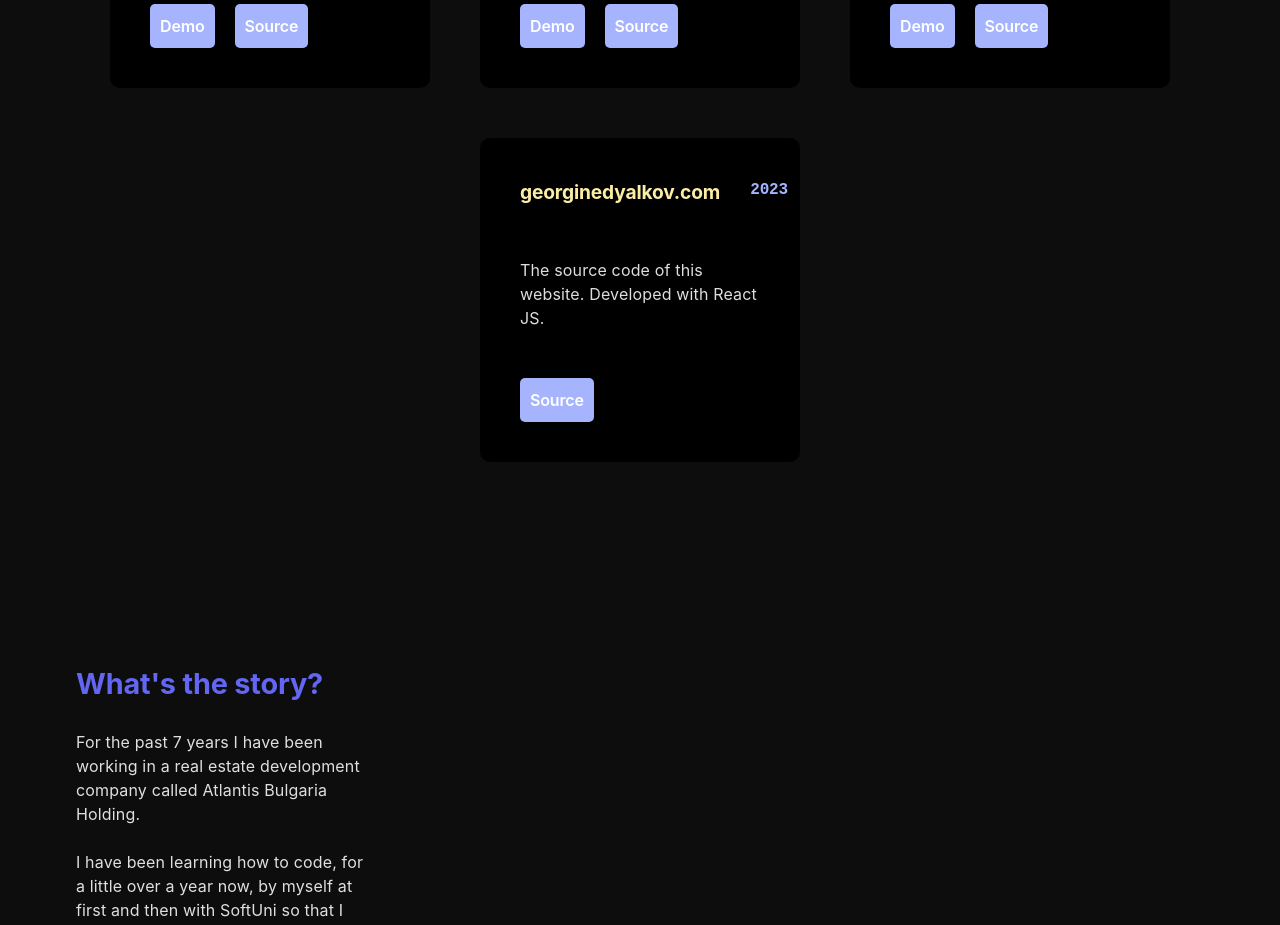
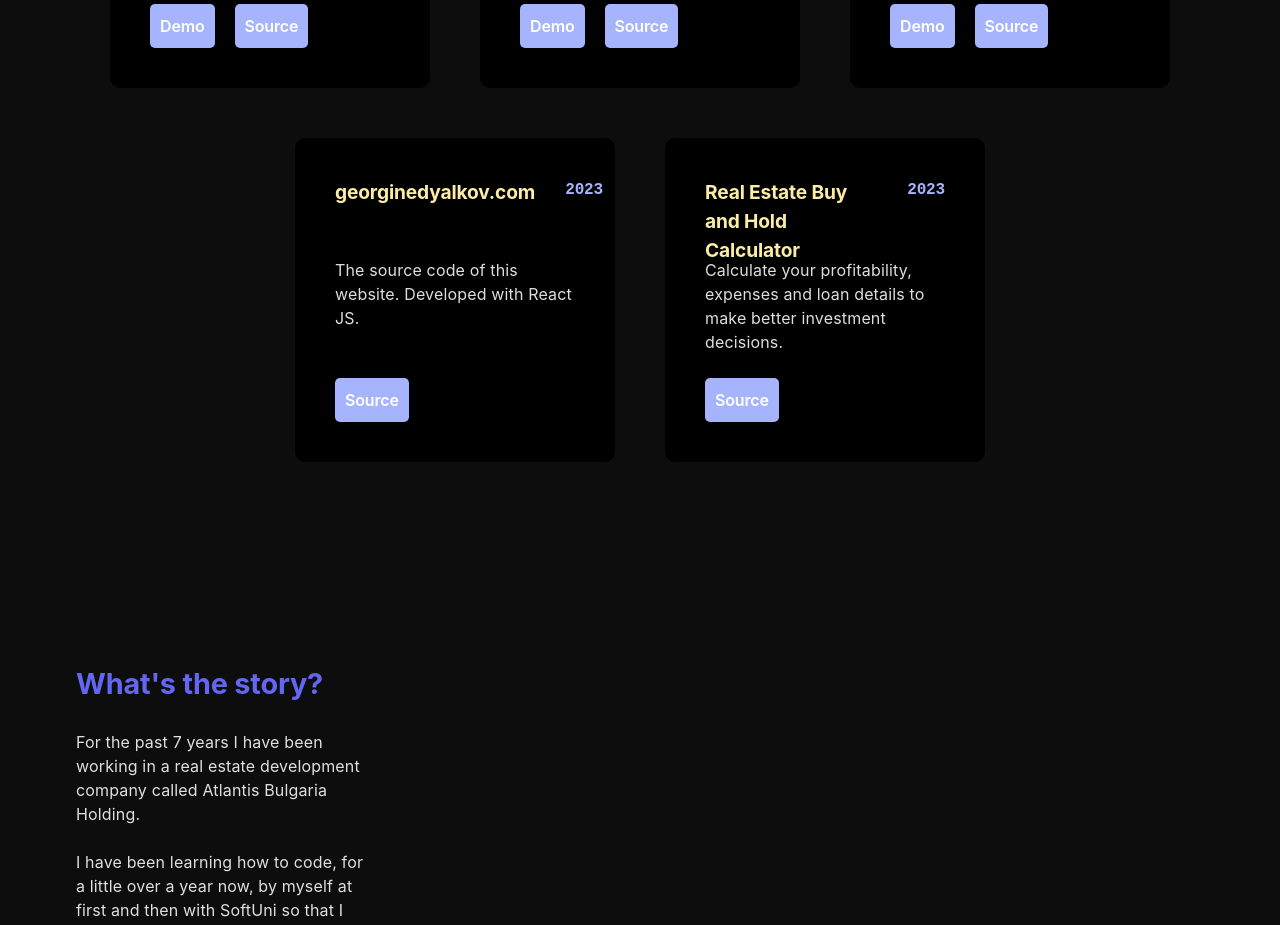
Before and after one commit to GeorgiNedyalkov/georginedyalkov.com, a React (Vite) app: page / in a window 1280 px wide. Shown: the part 1640-2565 px from the top of the page. Built offline with nearby package versions, Linux system fonts and the light colour scheme; the HTML template or start-up script is replaced by a standard one.

Commit message:
add new project

```diff
--- a/src/data/projectsData.js
+++ b/src/data/projectsData.js
@@ -34,6 +34,13 @@ export const projectsData = [
         date: 2023,
         code: "https://github.com/GeorgiNedyalkov/georgi_nedyalkov",
     },
+    {
+        id: 5,
+        name: "Real Estate Buy and Hold Calculator",
+        description: `Calculate your profitability, expenses and loan details to make better investment decisions.`,
+        date: 2023,
+        code: "https://github.com/GeorgiNedyalkov/real-estate-investment-tools.git",
+    },
 ];
 
 // SOFTUNI PROJECTS
```
